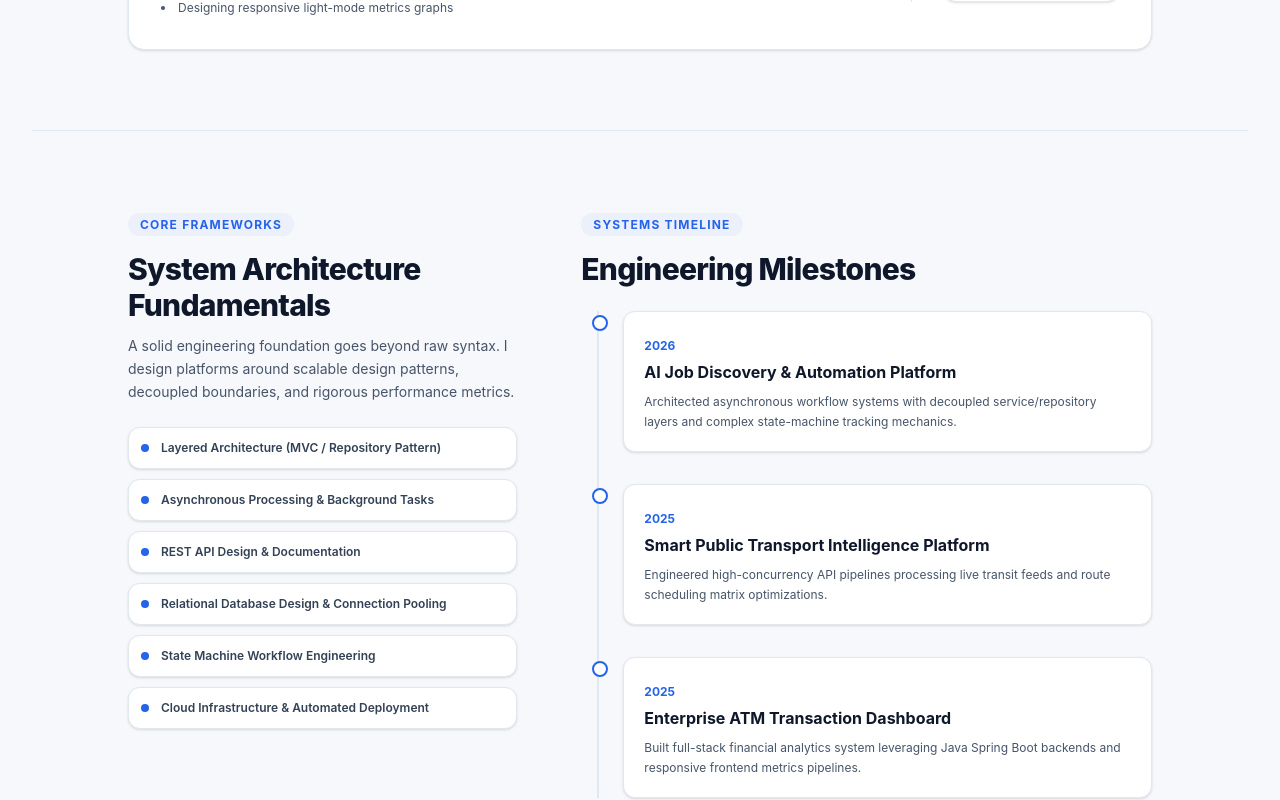
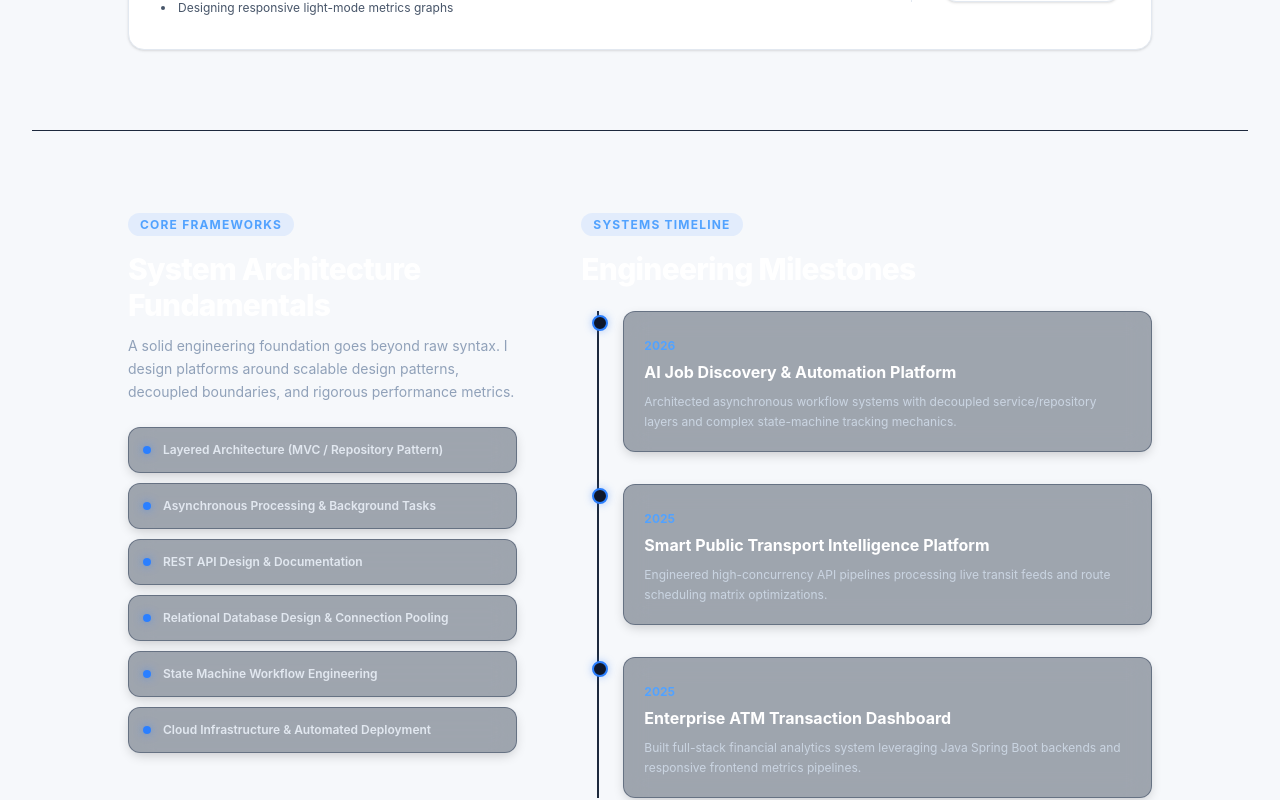
Before and after one commit to nestorNiloy/portfolio, a React app: page / in a window 1280 px wide. Shown: the part 2020-2820 px from the top of the page. Built offline with nearby package versions, Linux system fonts and the light colour scheme; the HTML template or start-up script is replaced by a standard one.

Commit message:
design: restyle timelines and system blueprints into premium tech-slate theme

```diff
--- a/src/components/Timeline.jsx
+++ b/src/components/Timeline.jsx
@@ -30,27 +30,30 @@ export default function Timeline() {
   ];
 
   return (
-    <section id="architecture" className="py-20 border-t border-[#E2E8F0]">
+    <section id="architecture" className="py-20 border-t border-slate-800">
       <div className="max-w-5xl mx-auto grid grid-cols-1 lg:grid-cols-12 gap-16">
 
         {/* Left Side: Architectural Competencies */}
         <div className="lg:col-span-5 space-y-6">
           <div>
-            <span className="text-xs font-bold uppercase tracking-widest text-[#2563EB] bg-[#2563EB]/5 px-3 py-1 rounded-full">
+            <span className="text-xs font-bold uppercase tracking-widest text-blue-400 bg-blue-500/10 px-3 py-1 rounded-full">
               Core Frameworks
             </span>
-            <h2 className="mt-4 text-3xl font-extrabold tracking-tight text-[#0F172A]">
+            <h2 className="mt-4 text-3xl font-extrabold tracking-tight text-white">
               System Architecture Fundamentals
             </h2>
-            <p className="mt-3 text-sm text-[#475569] leading-relaxed">
+            <p className="mt-3 text-sm text-slate-400 leading-relaxed">
               A solid engineering foundation goes beyond raw syntax. I design platforms around scalable design patterns, decoupled boundaries, and rigorous performance metrics.
             </p>
           </div>
 
           <div className="space-y-2.5">
             {coreCompetencies.map((skill, index) => (
-              <div key={index} className="flex items-center gap-3 p-3 bg-white border border-[#E2E8F0] rounded-xl shadow-sm text-xs font-semibold text-[#334155]">
-                <span className="flex h-2 w-2 rounded-full bg-[#2563EB]" />
+              <div
+                key={index}
+                className="flex items-center gap-3 p-3.5 bg-slate-800/40 backdrop-blur-md border border-slate-700/50 rounded-xl shadow-[0_4px_12px_-2px_rgba(0,0,0,0.2)] text-xs font-semibold text-slate-200"
+              >
+                <span className="flex h-2 w-2 rounded-full bg-blue-500 shadow-[0_0_8px_rgba(59,130,246,0.6)]" />
                 {skill}
               </div>
             ))}
@@ -60,28 +63,28 @@ export default function Timeline() {
         {/* Right Side: Interactive Production Timeline */}
         <div id="timeline" className="lg:col-span-7 space-y-6">
           <div>
-            <span className="text-xs font-bold uppercase tracking-widest text-[#2563EB] bg-[#2563EB]/5 px-3 py-1 rounded-full">
+            <span className="text-xs font-bold uppercase tracking-widest text-blue-400 bg-blue-500/10 px-3 py-1 rounded-full">
               Systems Timeline
             </span>
-            <h2 className="mt-4 text-3xl font-extrabold tracking-tight text-[#0F172A]">
+            <h2 className="mt-4 text-3xl font-extrabold tracking-tight text-white">
               Engineering Milestones
             </h2>
           </div>
 
-          <div className="relative border-l-2 border-[#E2E8F0] ml-4 pl-6 space-y-8">
+          <div className="relative border-l-2 border-slate-800 ml-4 pl-6 space-y-8">
             {timelineEvents.map((event, index) => (
               <div key={index} className="relative group">
                 {/* Timeline Node Dot */}
-                <span className="absolute -left-[31px] top-1 flex h-4 w-4 rounded-full border-2 border-[#2563EB] bg-white group-hover:bg-[#2563EB] transition-colors duration-200" />
+                <span className="absolute -left-[31px] top-1 flex h-4 w-4 rounded-full border-2 border-blue-500 bg-slate-900 group-hover:bg-blue-400 transition-colors duration-200 shadow-[0_0_8px_rgba(59,130,246,0.4)]" />
 
-                <div className="p-5 bg-white border border-[#E2E8F0] rounded-xl shadow-sm hover:shadow-md transition-all">
-                  <span className="text-xs font-bold text-[#2563EB]">
+                <div className="p-5 bg-slate-800/40 backdrop-blur-md border border-slate-700/50 hover:border-blue-500/30 rounded-xl shadow-[0_4px_12px_-2px_rgba(0,0,0,0.2)] hover:shadow-[0_12px_24px_-10px_rgba(37,99,235,0.1)] transition-all duration-300">
+                  <span className="text-xs font-bold text-blue-400">
                     {event.year}
                   </span>
-                  <h4 className="text-base font-bold text-[#0F172A] mt-1 group-hover:text-[#2563EB] transition-colors">
+                  <h4 className="text-base font-bold text-white mt-1 group-hover:text-blue-400 transition-colors">
                     {event.title}
                   </h4>
-                  <p className="text-xs text-[#475569] mt-2 leading-relaxed">
+                  <p className="text-xs text-slate-300 mt-2 leading-relaxed">
                     {event.description}
                   </p>
                 </div>
```
